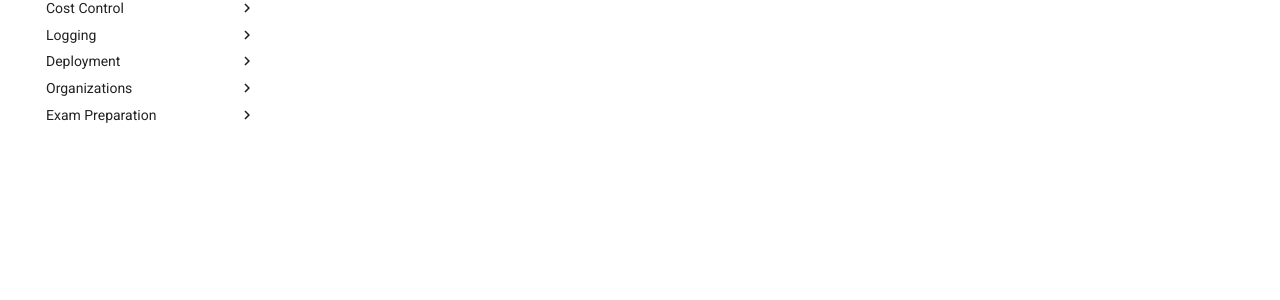
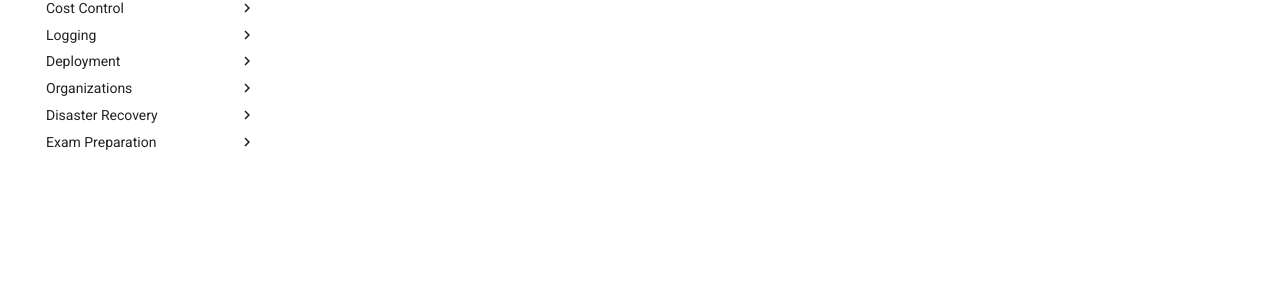
Before and after one commit to jeyabalajis/aws-certified-sa-pro-notes, an MkDocs documentation site: the page built from docs/index.md, in a window 1280 px wide. Shown: the part 391-691 px from the top of the page. Built offline with MkDocs 1.6.1 and Material for MkDocs 9.7.7, drawn with Linux system fonts in a browser that asks for light colours; comment, search, counter and statistics services are not loaded.

Commit message:
added DR

```diff
--- a/mkdocs.yml
+++ b/mkdocs.yml
@@ -58,5 +58,7 @@ nav:
       - Systems Manager: deployment/systems_manager.md
   - Organizations:
       - Organizations: organizations/organizations.md
+  - Disaster Recovery:
+      - Disaster Recovery: disaster_recovery/disaster_recovery.md
   - Exam Preparation:
       - Exam Prep: exam_prep/exam_prep.md
```
Also changed, not shown: docs/disaster_recovery/disaster_recovery.md (added).
